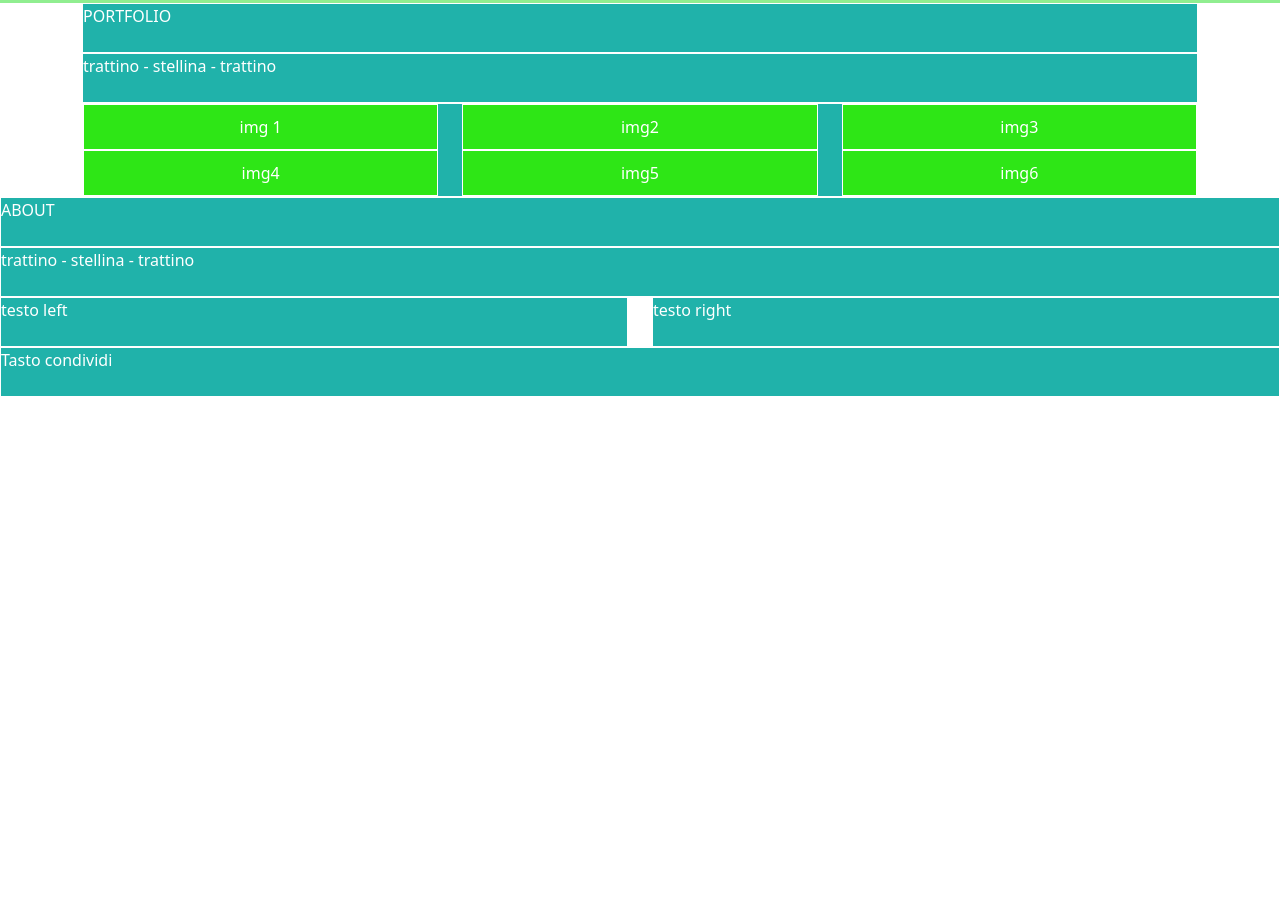
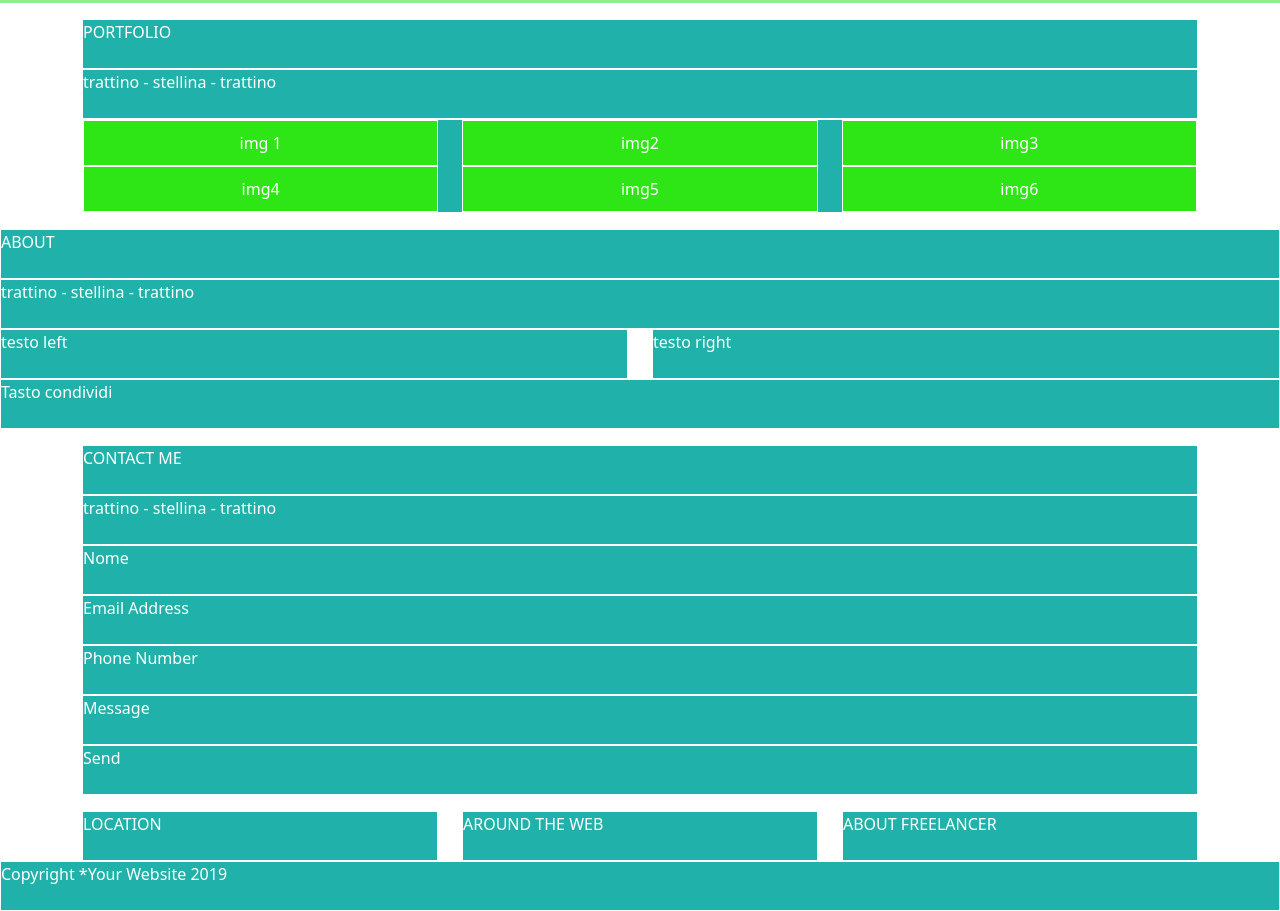
Before and after one commit to francescolucco/html-css-bootstrap-freelancer, a plain HTML site: page index.html in a window 1280 px wide. Shown: the part 497-1408 px from the top of the page. Before the commit the page ends 894 px from the top, so only its background shows below. Drawn offline with nearby package versions, Linux system fonts and the light colour scheme.

Commit message:
footer bottom

```diff
--- a/index.html
+++ b/index.html
@@ -55,7 +55,7 @@
   </div>
 
   <main>
-    <div class="container-sm">
+    <div class="container-sm  mt-3">
       <div class="section-portfolio">
         <div class="row">
           <div class="col-xs-12 col-sm-12 col-md-12 col-lg-12">
@@ -96,7 +96,7 @@
       </div>
     </div>
 
-    <div class="section-about">
+    <div class="section-about  mt-3">
       <div class="row">
         <div class="col-xs-12 col-sm-12 col-md-12 col-lg-12">
           <div class="_box">ABOUT</div>
@@ -124,9 +124,63 @@
 
     </div>
 
-    <div class="section-contact"></div>
+    <div class="section-contact pt-3">
+      <div class="container-sm">
+        <div class="row">
+          <div class="col-xs-12 col-sm-12 col-md-12 col-lg-12">
+            <div class="_box">CONTACT ME</div>
+          </div>
+        </div>
+        <div class="row">
+          <div class="col-xs-12 col-sm-12 col-md-12 col-lg-12">
+            <div class="_box">trattino - stellina - trattino</div>
+          </div>
+        </div>
+        <div class="row">
+          <div class="col-xs-12 col-sm-12 col-md-12 col-lg-12">
+            <div class="_box _box-r">Nome</div>
+          </div>
+          <div class="col-xs-12 col-sm-12 col-md-12 col-lg-12">
+            <div class="_box _box-r">Email Address</div>
+          </div>
+          <div class="col-xs-12 col-sm-12 col-md-12 col-lg-12">
+            <div class="_box _box-r">Phone Number</div>
+          </div>
+          <div class="col-xs-12 col-sm-12 col-md-12 col-lg-12">
+            <div class="_box _box-r">Message</div>
+          </div>
+          <div class="col-xs-12 col-sm-12 col-md-12 col-lg-12">
+            <div class="_box _box-r">Send</div>
+          </div>
+        </div>
+      </div>
+    </div>
+  </main>
 
-  </main>
+  <footer class="mt-3">
+    <div class="footer-top">
+      <div class="container-sm">
+        <div class="row">
+          <div class="col-xs-12 col-sm-4 col-md-4 col-lg-4">
+            <div class="_box">LOCATION</div>
+          </div>
+          <div class="col-xs-12 col-sm-4 col-md-4 col-lg-4">
+            <div class="_box">AROUND THE WEB</div>
+          </div>
+          <div class="col-xs-12 col-sm-4 col-md-4 col-lg-4">
+            <div class="_box">ABOUT FREELANCER</div>
+          </div>
+        </div>
+      </div>
+    </div>
+    <div class="footer-bottom">
+      <div class="row">
+        <div class="col-xs-12 col-sm-12 col-md-12 col-lg-12">
+          <div class="_box">Copyright *Your Website 2019</div>
+        </div>
+      </div>
+    </div>
+  </footer>
 
 </body>
 </html>
```
